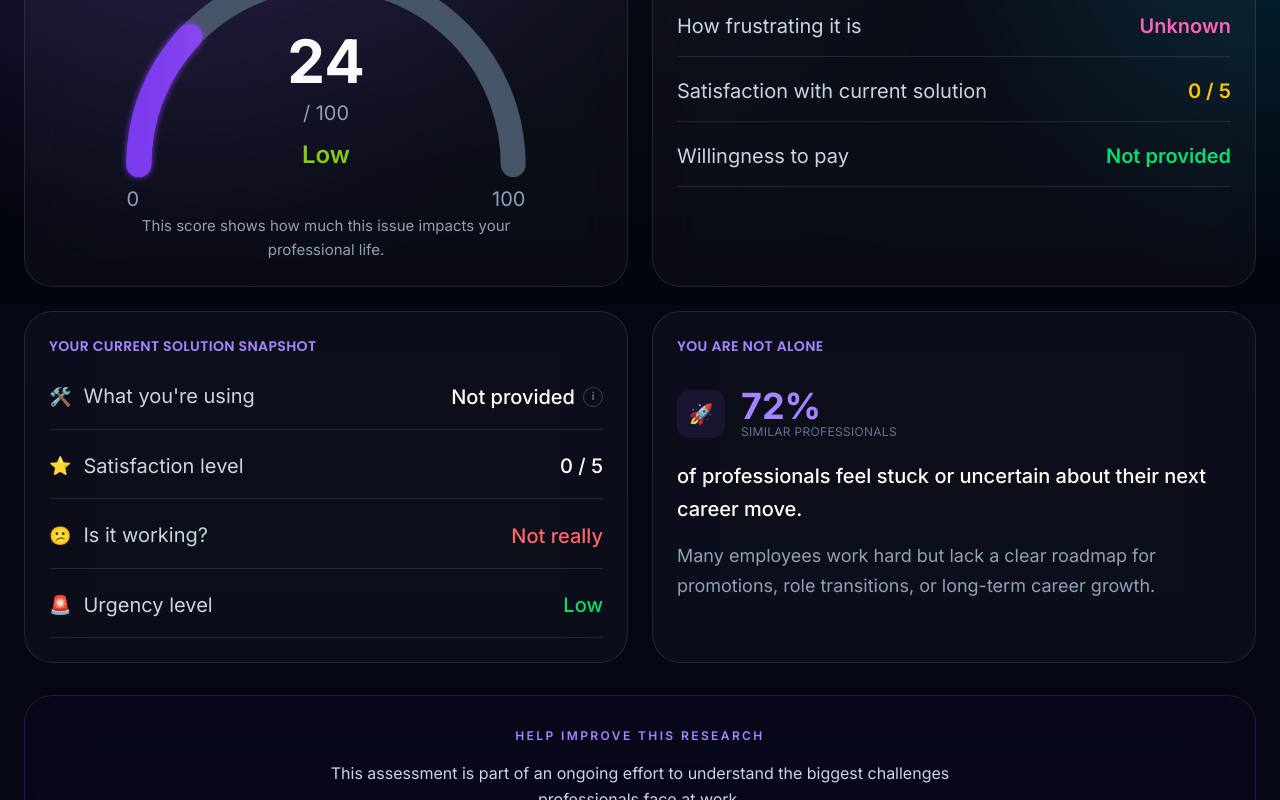
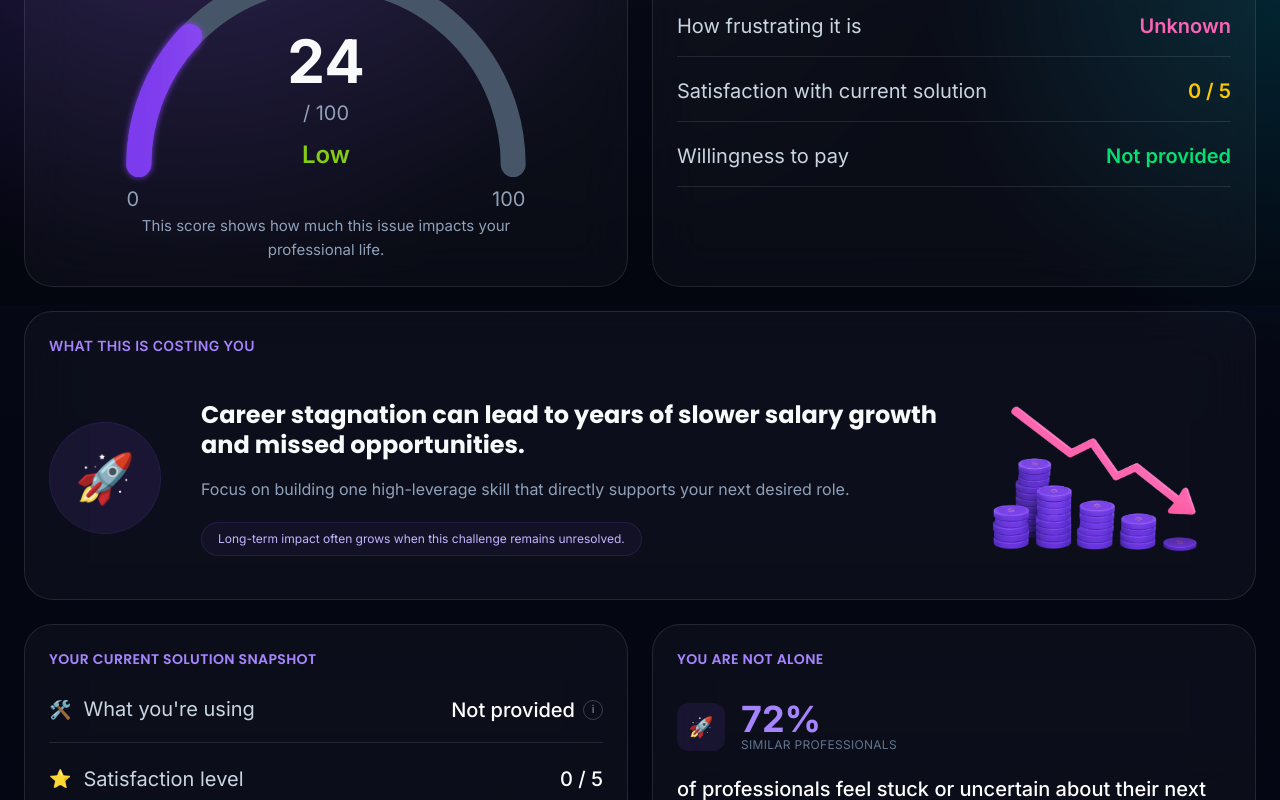
Before and after one commit to midnyt01/Corporate-Pain-Index, a Next.js app: page /results in a window 1280 px wide. Shown: the part 495-1295 px from the top of the page. Built offline with nearby package versions, Linux system fonts and the light colour scheme.

Commit message:
added hiddencost code

```diff
--- a/app/results/page.tsx
+++ b/app/results/page.tsx
@@ -42,9 +42,9 @@ export default function ResultsPage() {
         <AtAGlanceCard />
       </div>
 
-      {/* <div className="mt-6">
+      <div className="mt-6">
         <HiddenCostCard />
-      </div> */}
+      </div>
 
       <div
         className="
```
